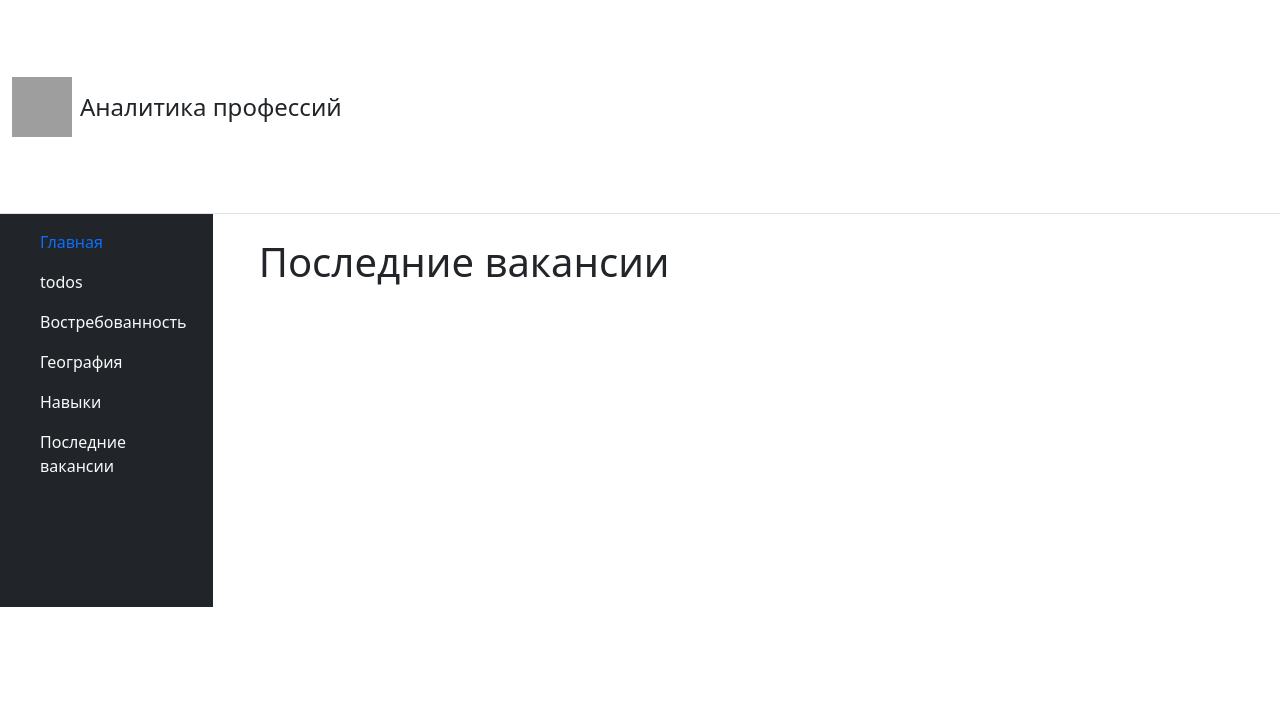
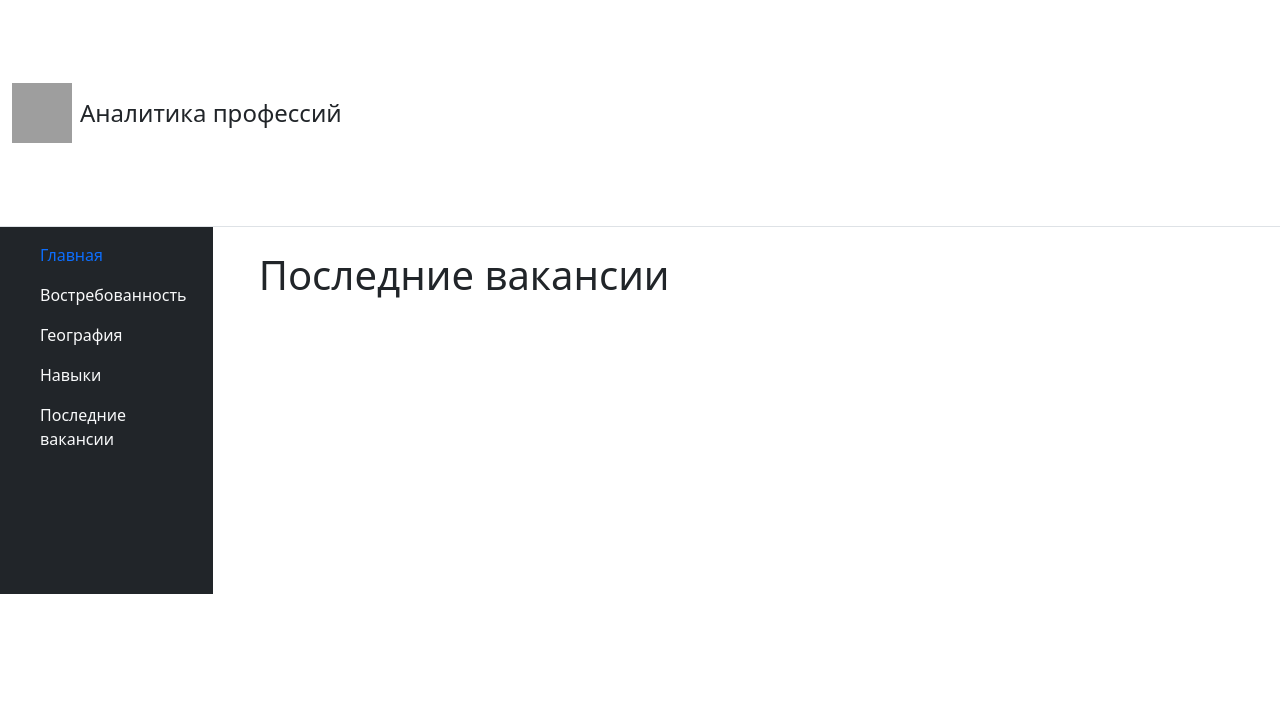
Before and after one commit to Seclud/Django-Ulearn-Analytics, a Django app: page /last_vacancies/ in a window 1280 px wide. Shown: the top 726 px of the page. Run offline with Django 5.2, Linux system fonts and the light colour scheme; data that the repository does not hold is empty; grey boxes are pictures that could not be loaded.

Commit message:
Comment unused link

```diff
--- a/templates/base.html
+++ b/templates/base.html
@@ -81,9 +81,9 @@
                     <li class="nav-item active">
                         <a class="nav-link" href="{% url 'home' %}">Главная</a>
                     </li>
-                    <li class="nav-item">
-                        <a class="nav-link link-light" href="{% url 'Todos' %}">todos</a>
-                    </li>
+{#                    <li class="nav-item">#}
+{#                        <a class="nav-link link-light" href="{% url 'Todos' %}">todos</a>#}
+{#                    </li>#}
                     <li class="nav-item">
                         <a class="nav-link link-light" href="{% url 'demand' %}">Востребованность</a>
                     </li>
```
